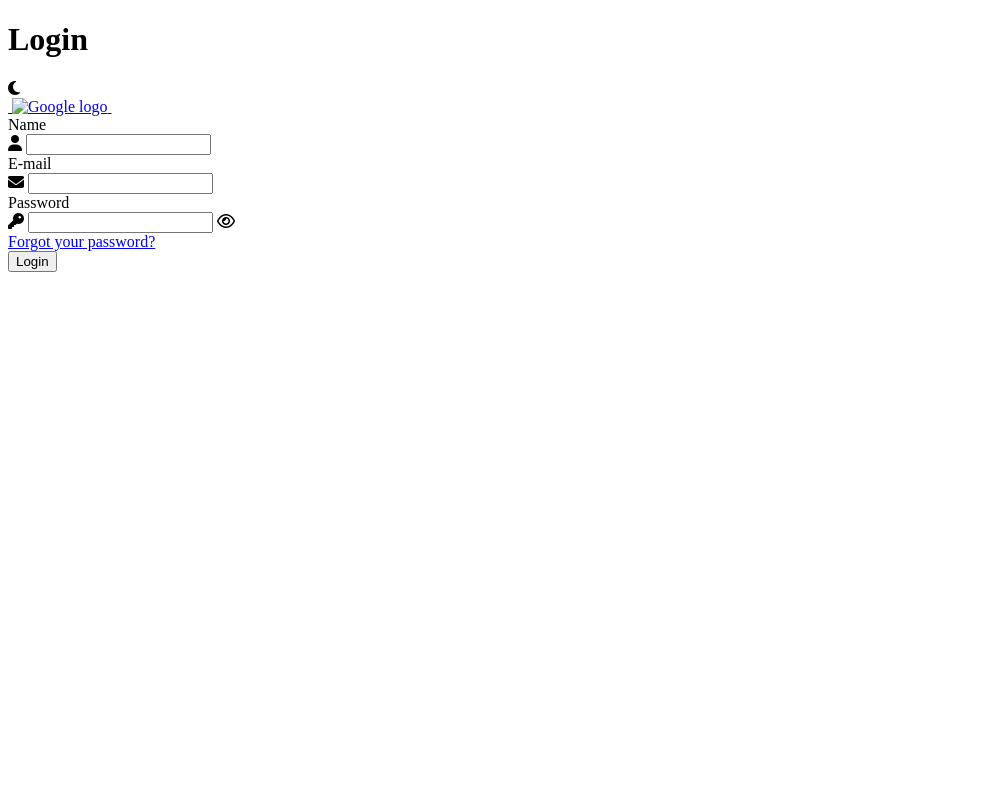
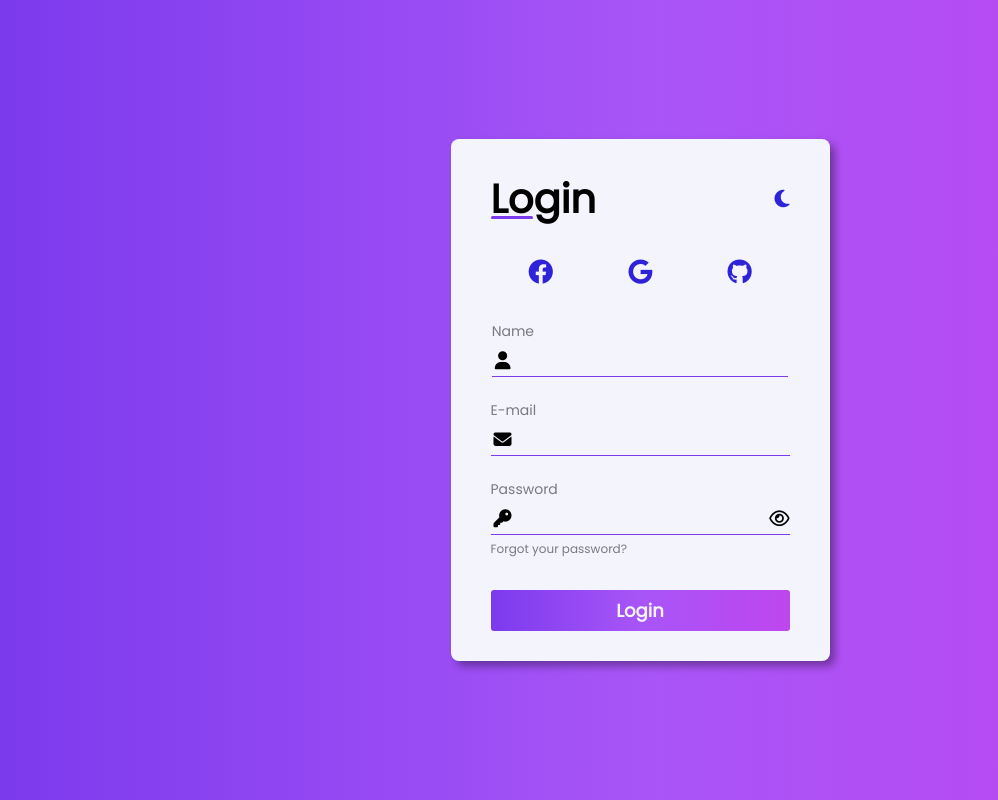
Before and after one commit to alineapalves/darklightform, a plain HTML site: page index.html in a window 1280 px wide. Shown: the whole page, without its empty margins (0-998 px from the left). Drawn offline with Linux system fonts and the light colour scheme.

Commit message:
secondcommit

```diff
--- a/assets/css/style.css
+++ b/assets/css/style.css
@@ -0,0 +1,200 @@
+
+  @import url('https://fonts.googleapis.com/css2?family=Poppins:wght@100;200;300;400&display=swap');
+
+  :root{
+    /* light */
+    --color-light-50: #f4f4fc;
+
+    /* purple */
+    --color-purple-50: #7c3aed;
+    --color-purple-100: #a855f7;
+    --color-purple-200: #bf46ef;
+
+
+    /* dark */
+    --color-dark-50: #797984;
+    --color-dark-100: #312d37;
+    --color-dark-900: #000;
+
+    /* gradient */
+    --color-gradient: linear-gradient(90deg, var(--color-purple-50), var(--color-purple-100), var(--color-purple-200))
+
+  }
+    /* genetal */
+  *{
+    font-family: 'poppins', sans-serif;
+    margin: 0;
+    padding: 0;
+    box-sizing: border-box;
+
+  }
+
+  #container{
+    height: 100vh;
+    width: 100%;
+    display: flex;
+    justify-content: center;
+    align-items: center;
+    background: var(--color-gradient);
+  }
+
+  i{
+    color: rgb(47, 35, 218);
+  }
+
+  #login-form{
+    display: flex;
+    flex-direction: column;
+    height: fit-content;
+    background-color: var(--color-light-50);
+    padding: 30px 40px;
+    border-radius: 8px;
+    gap: 30px;
+    box-shadow: 5px 5px 8px rgba(0,0,0, 0.366);
+  }
+
+  #form-header{
+    display: flex;
+    justify-content: space-between;
+    align-items: center;
+  }
+
+  #form-header h1{
+    font-size: 40px;
+    position: relative;
+  }
+
+  #form-header h1::before{
+    position: absolute;
+    content: '';
+    width: 40%;
+    height: 3px;
+    background-color: var(--color-purple-50);
+    bottom: 10px;
+    border-radius: 5px;
+  }
+
+  #mode-icon{
+    cursor: pointer;
+    font-size: 20px;
+  }
+
+  #social-media{
+    display: flex;
+    justify-content: space-around;
+
+  }
+
+  #social-media i{
+    font-size: 25px;
+  }
+
+  #social-media i:hover{
+    transform: scale(1.2);
+    /* font-size: 30px; */
+  }
+
+  #inputs{
+    display: flex;
+    align-items: center;
+    justify-content: center;
+    flex-direction: column;
+    gap: 20px;
+  }
+
+  .input-box > label{
+    font-size: 14px;
+    color: var(--color-dark-50);
+  }
+
+  .input-field{
+    display: flex;
+    align-items: center;
+    gap: 15px;
+    padding: 3px;
+    border-bottom: 1px solid var(--color-purple-50);
+    cursor: text;
+    position: relative;
+
+  }
+
+  .input-field i{
+    font-size: 18px;
+    cursor: text;
+    color: var(--color-dark-900);
+
+  }
+
+  .input-field input{
+    border: none;
+    width: 260px;
+    background-color: transparent;
+    font-size: 18px;
+    padding: 0px 5px;
+
+  }
+
+  .input-field input:focus{
+    outline: none;
+  }
+
+  /* Forgot password */
+#forgot-password a{
+  text-decoration: none;
+  color: var(--color-dark-50);
+  font-size: 12px;
+}
+
+#forgot-password a:hover{
+  color: var(--color-purple-50);
+}
+
+/* Login Button*/
+#login-button{
+  border: none;
+  background: var(--color-gradient);
+  padding: 7px;
+  border-radius: 3px;
+  color: var(--color-light-50);
+  font-weight: bold;
+  font-size: 18px;
+  cursor: pointer;
+}
+
+#login-button:hover{
+  transform: scale(1.05);
+}
+
+#eyeview{
+  cursor: pointer;
+  position: absolute;
+  right: 0;
+}
+
+.dark#login-form{
+  color: var(--color-light-50);
+  background-color: var(--color-dark-100);
+  animation:light-to-dark-background  0.5s ease-in-out;
+}
+
+.dark#login-form .input-field input,
+.dark#login-form .input-field i {
+  color: var(--color-light-50);
+}
+
+
+@keyframes dark-to-light-background{
+  0% { background-color: var(--color-dark-50);
+
+}
+ 100% { background-color: var(--color-light-50);
+ }
+}
+
+@keyframes light-to-dark-background{
+  0% { background-color: var(--color-light-50);
+
+  }
+   100% { background-color: var(--color-dark-50);
+ }
+}
--- /dev/null
+++ b/assets/css/styles.css
@@ -0,0 +1,26 @@
+/* Forgot password */
+#forgot-password a{
+    text-decoration: none;
+    color: var(--color-dark-50);
+    font-size: 12px;
+}
+
+#forgot-password a:hover{
+    color: var(--color-purple-50);
+}
+
+/* Login Button*/
+#login-button{
+    border: none;
+    background: var(--color-gradient);
+    padding: 7px;
+    border-radius: 3px;
+    color: var(--color-light-50);
+    font-weight: bold;
+    font-size: 18px;
+    cursor: pointer;
+}
+
+#login-button:hover{
+    transform: scale(1.05);
+}
--- a/assets/js/script.js
+++ b/assets/js/script.js
@@ -0,0 +1,45 @@
+const mode = document.querySelector('#mode-icon');
+
+mode.addEventListener('click',() => {
+ const form=document.querySelector('#login-form');
+
+    if(mode.classList.contains('fa-moon')){
+        mode.classList.remove('fa-moon');
+        mode.classList.add('fa-sun');
+
+        form.classList.add('dark');
+        return;
+    }
+        mode.classList.remove('fa-sun');
+        mode.classList.add('fa-moon');
+
+        form.classList.remove('dark');
+})
+
+
+
+
+
+
+
+
+
+const eye = document.querySelector('#eyeview');
+const inputPassword = document.querySelector('#password');
+
+eye.addEventListener('click', buttonToggle);
+
+function buttonToggle(){
+    if(inputPassword.type == 'password'){
+        inputPassword.type='text';
+        eye.classList.remove('fa-eye');
+        eye.classList.add('fa-eye-slash');
+
+    }else{
+        inputPassword.type='password';
+        eye.classList.remove('fa-eye-slash');
+        eye.classList.add('fa-eye');
+
+
+    }
+}
--- a/index.html
+++ b/index.html
@@ -12,28 +12,28 @@
 </head>
 <body>
     <main id="container">
-        <form id="login_form">
+        <form id="login-form">
             <!-- FORM HEADER -->
-            <div id="form_header">
+            <div id="form-header">
                 <h1>Login</h1>
-                <i id="mode_icon" class="fa-solid fa-moon"></i>
+                <i id="mode-icon" class="fa-solid fa-moon"></i>
             </div>
 
             <!-- SOCIAL MEDIA LINKS -->
-            <div id="social_media">
+            <div id="social-media">
                 <!-- FACEBOOK -->
                 <a href="#">
-                    <img src="assets/imgs/facebook.png" alt="">
+                    <i class="fa-brands fa-facebook"></i>
                 </a>
 
                 <!-- GOOGLE -->
                 <a href="#">
-                    <img src="assets/imgs/google.png" alt="Google logo">
+                    <i class="fa-brands fa-google"></i>
                 </a>
 
                 <!-- GITHUB -->
                 <a href="#">
-                    <img src="assets/imgs/github.png" alt="">
+                    <i class="fa-brands fa-github"></i>
                 </a>
             </div>
 
@@ -73,7 +73,7 @@
                     </label>
 
                     <!-- FORGOT PASSWORD -->
-                    <div id="forgot_password">
+                    <div id="forgot-password">
                         <a href="#">
                             Forgot your password?
                         </a>
@@ -82,7 +82,7 @@
             </div>
 
             <!-- LOGIN BUTTON -->
-            <button type="submit" id="login_button">
+            <button type="submit" id="login-button">
                 Login
             </button>
         </form>
```
